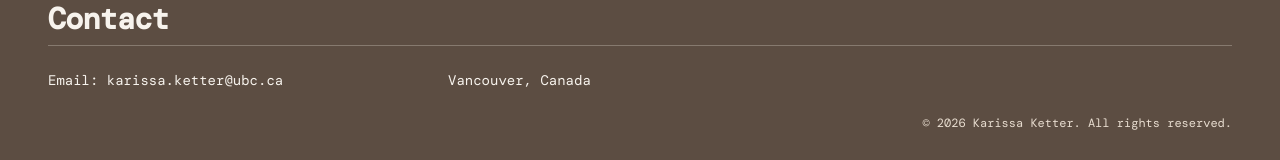
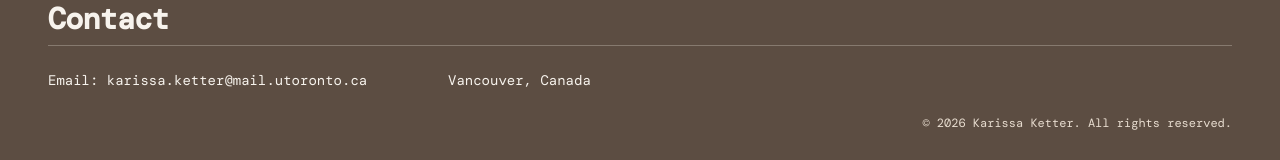
Before and after one commit to karissaketter/ProfessionalAcademic, a Next.js app in the folder academic-site/: page / in a window 1280 px wide. Shown: the part 6012-6172 px from the top of the page. Built offline with nearby package versions, Linux system fonts and the light colour scheme.

Commit message:
Update email Contact.tsx

```diff
--- a/academic-site/app/components/Contact.tsx
+++ b/academic-site/app/components/Contact.tsx
@@ -19,7 +19,7 @@ const Contact = () => {
         </div>
 
         <div className="grid grid-cols-1 md:grid-cols-3 gap-4 text-sm">
-          <p style={{ color: "#F7F3ED" }}>Email: karissa.ketter@ubc.ca</p>
+          <p style={{ color: "#F7F3ED" }}>Email: karissa.ketter@mail.utoronto.ca</p>
           <p style={{ color: "#F7F3ED" }}>Vancouver, Canada</p>
         </div>
 
```
